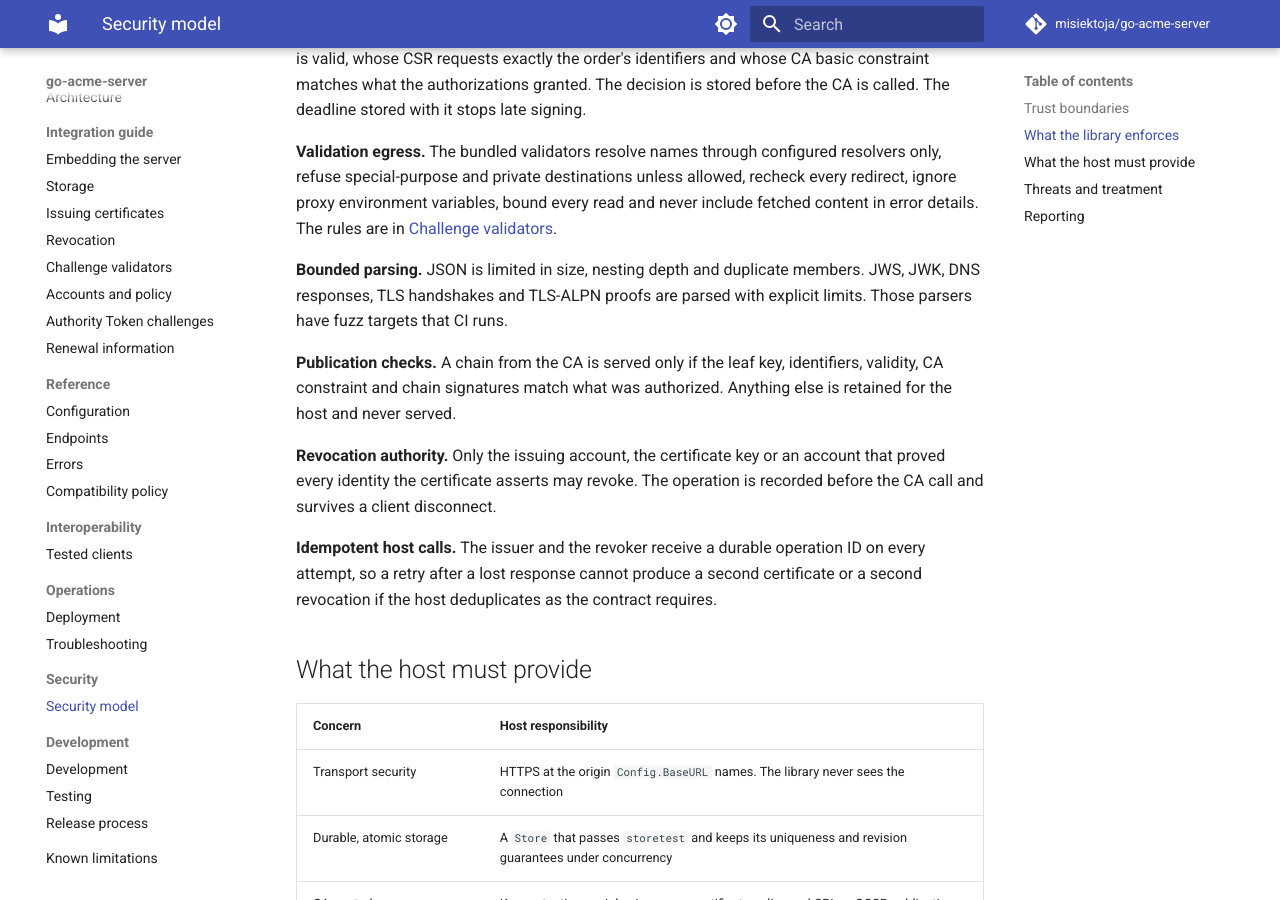
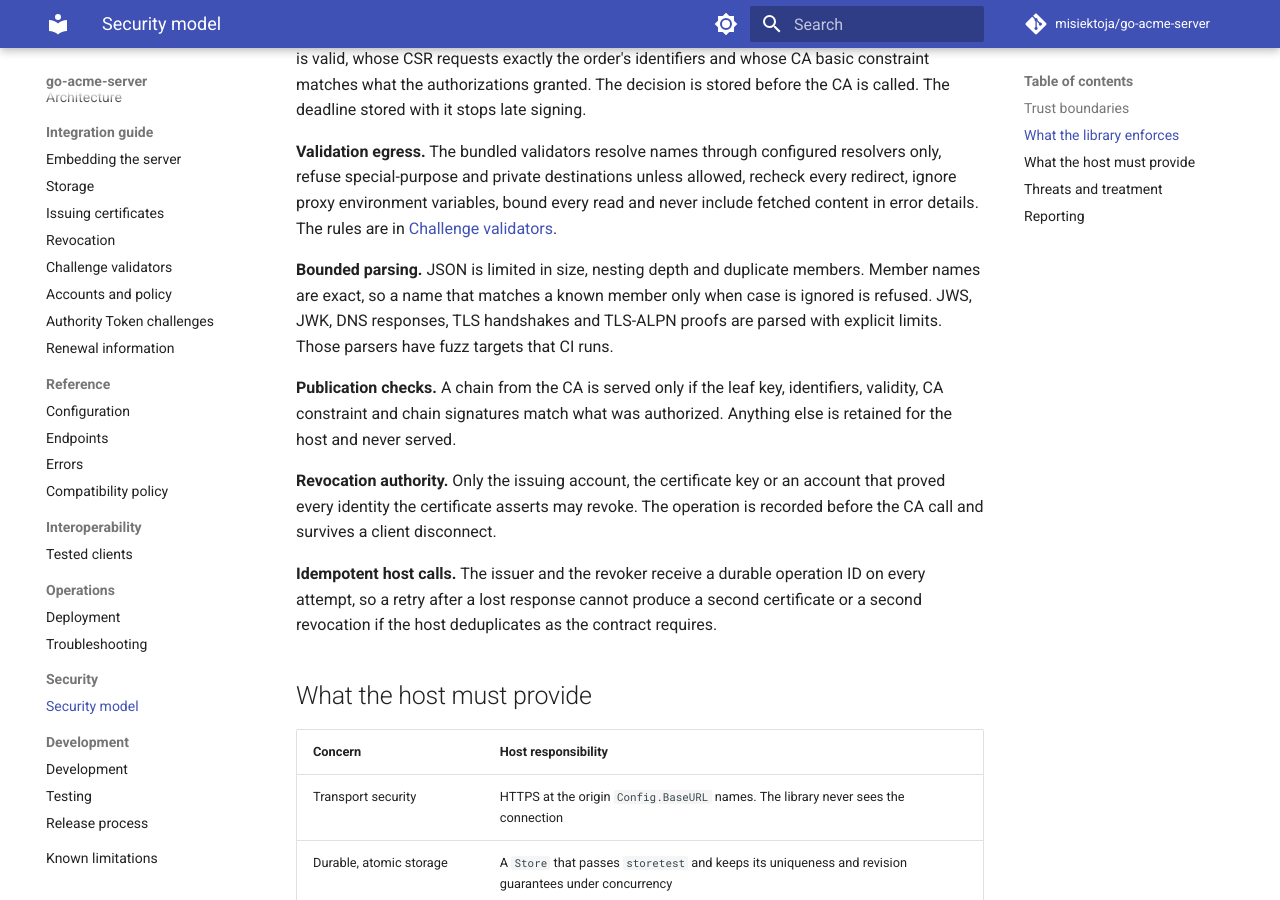
Before and after one commit to misiektoja/go-acme-server, an MkDocs documentation site: the page built from docs/security/security-model.md, in a window 1280 px wide and 900 px high, scrolled down 1156 px. Built offline with MkDocs 1.6.1 and Material for MkDocs 9.7.7, drawn with Linux system fonts in a browser that asks for light colours; comment, search, counter and statistics services are not loaded.

Commit message:
docs: state that JSON member names are exact

```diff
--- a/docs/security/security-model.md
+++ b/docs/security/security-model.md
@@ -55,7 +55,8 @@ refuse special-purpose and private destinations unless allowed, recheck every re
 proxy environment variables, bound every read and never include fetched content in error details.
 The rules are in [Challenge validators](../guide/validators.md).
 
-**Bounded parsing.** JSON is limited in size, nesting depth and duplicate members. JWS, JWK, DNS
+**Bounded parsing.** JSON is limited in size, nesting depth and duplicate members. Member names
+are exact, so a name that matches a known member only when case is ignored is refused. JWS, JWK, DNS
 responses, TLS handshakes and TLS-ALPN proofs are parsed with explicit limits. Those parsers
 have fuzz targets that CI runs.
 
```
